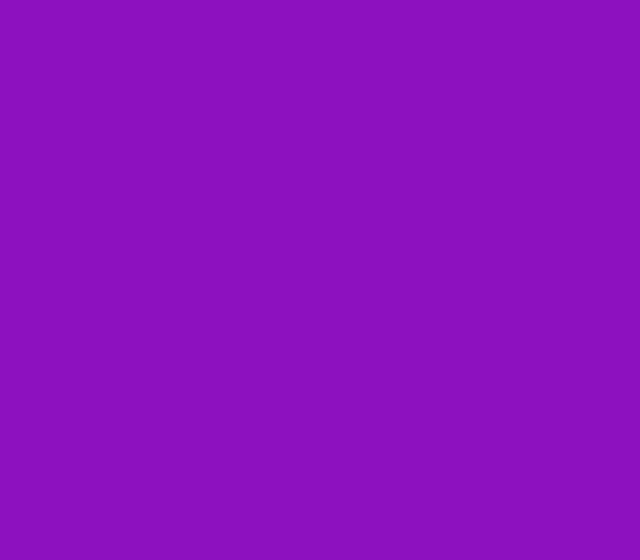
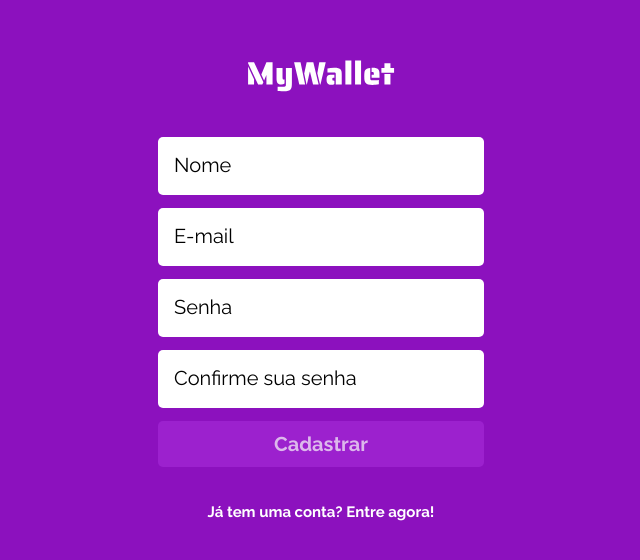
Before and after one commit to mdeosjr/mywallet-front, a React (Create React App) app: page /register in a window 1280 px wide. Before the commit this address had no page. Shown: the part 114-674 px from the top of the page, without its empty margins (319-959 px from the left). Built offline with nearby package versions, Linux system fonts and the light colour scheme.

Commit message:
layout: register page

```diff
--- a/public/index.html
+++ b/public/index.html
@@ -8,7 +8,7 @@
     <link
       href="https://fonts.googleapis.com/css2?family=Raleway:ital,wght@0,100;0,200;0,300;0,400;0,500;0,600;0,700;1,100;1,200;1,300;1,400;1,500;1,600&display=swap"
       rel="stylesheet">
-
+    <link type="icon" href="favicon.ico">
     <title>MyWallet</title>
   </head>
   <body>
--- a/src/App.js
+++ b/src/App.js
@@ -1,12 +1,13 @@
 import { BrowserRouter, Routes, Route } from "react-router-dom";
 import LoginPage from './pages/Login'
+import RegisterPage from "./pages/Register";
 
 export default function App() {
     return (
         <BrowserRouter>
             <Routes>
                 <Route path="/" element={<LoginPage />} />
-                {/* <Route path="/register" element={<RegisterPage />} /> */}
+                <Route path="/register" element={<RegisterPage />} />
             </Routes>
         </BrowserRouter>
     )
--- a/src/components/Form.js
+++ b/src/components/Form.js
@@ -2,7 +2,7 @@ import styled from 'styled-components';
 import { Link } from 'react-router-dom'
 
 const Form = styled.div`
-    margin-top: 150px;
+    height: 100vh;
     width: 100%;
     display: flex;
     justify-content: center;
@@ -55,8 +55,11 @@ const Button = styled.button`
 `;
 
 const StyledLink = styled(Link)`
+    all: unset;
     font: bold 15px 'Raleway';
     line-height: 18px;
+
+    cursor: pointer;
 
     color: #FFFFFF;
 `;
--- a/src/pages/Login/style.js
+++ /dev/null
@@ -1 +0,0 @@
-import styled from 'styled-components'
--- /dev/null
+++ b/src/pages/Register/index.js
@@ -0,0 +1,61 @@
+import { useState } from 'react';
+import logo from '../../assets/images/MyWallet.svg';
+import { Form, StyledLink, Input, Button } from '../../components/Form';
+
+function RegisterPage() {
+  const [userData, setUserData] = useState({
+      email: '',
+      name: '',
+      password: ''
+  })
+  const [button, setButton] = useState(true);
+  const [input, setInput] = useState(true);
+
+  function handleInput(e) {
+    setUserData({ ...userData, [e.target.name]: e.target.value })
+  }
+
+  return (
+    <Form>
+        <img src={logo} alt="logo"></img>
+        <form>
+            <Input
+              ativo={input}
+              type="text"
+              placeholder="Nome"
+              name="name"
+              onChange={handleInput}
+              value={userData.name}
+            />
+            <Input
+              ativo={input}
+              type="email"
+              placeholder="E-mail"
+              name="email"
+              onChange={handleInput}
+              value={userData.email}
+            />
+            <Input
+              ativo={input}
+              type="password"
+              placeholder="Senha"
+              name="password"
+              onChange={handleInput}
+              value={userData.password}
+            />
+            <Input
+              ativo={input}
+              type="password"
+              placeholder="Confirme sua senha"
+              name="passwordConfirm"
+              onChange={handleInput}
+              value={userData.passwordConfirm}
+            />
+            <Button>Cadastrar</Button>
+        </form>
+        <StyledLink to="/">Já tem uma conta? Entre agora!</StyledLink>
+    </Form>
+  );
+}
+
+export default RegisterPage;
```
Also changed, not shown: 1 other file (tests, documents, lock files or other folders).
